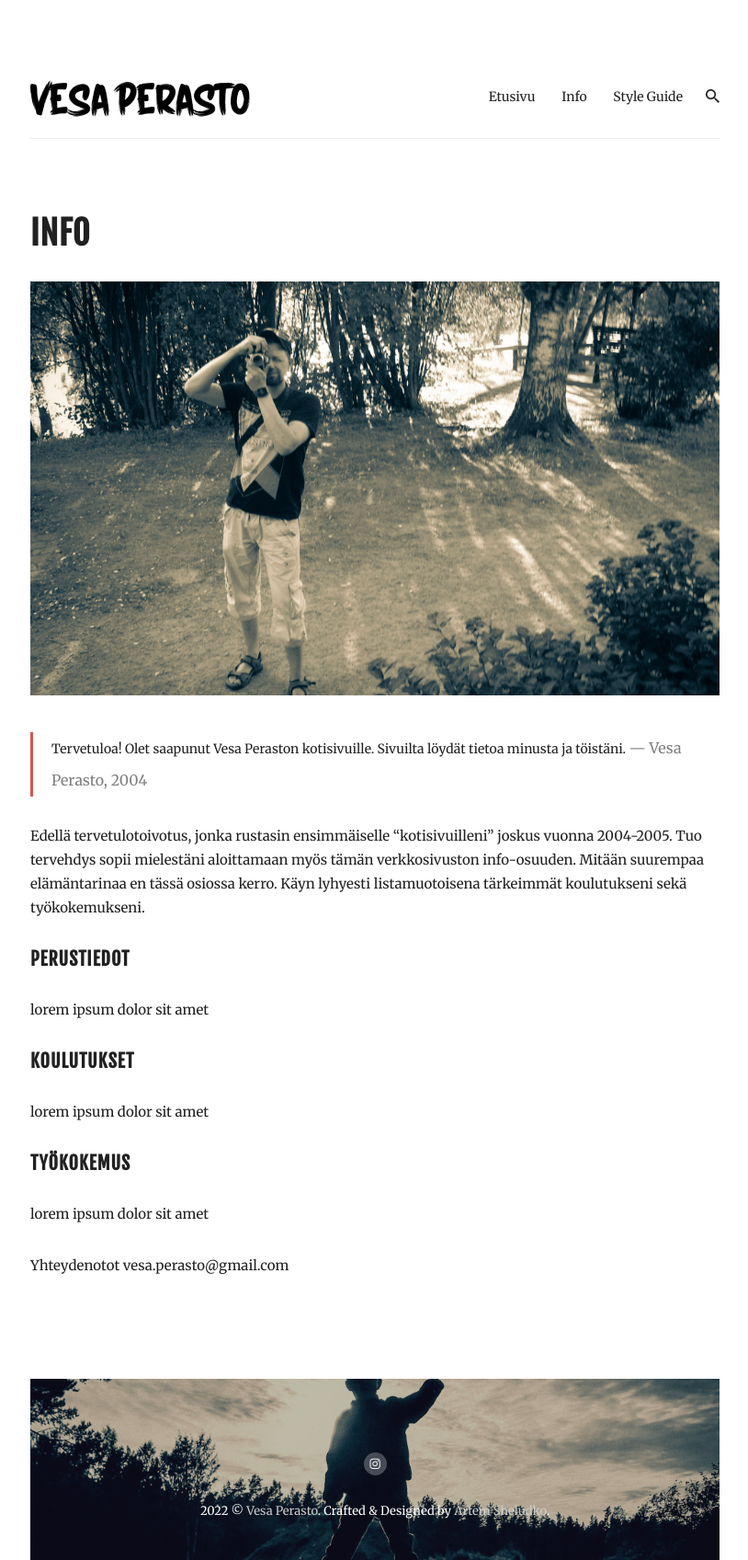
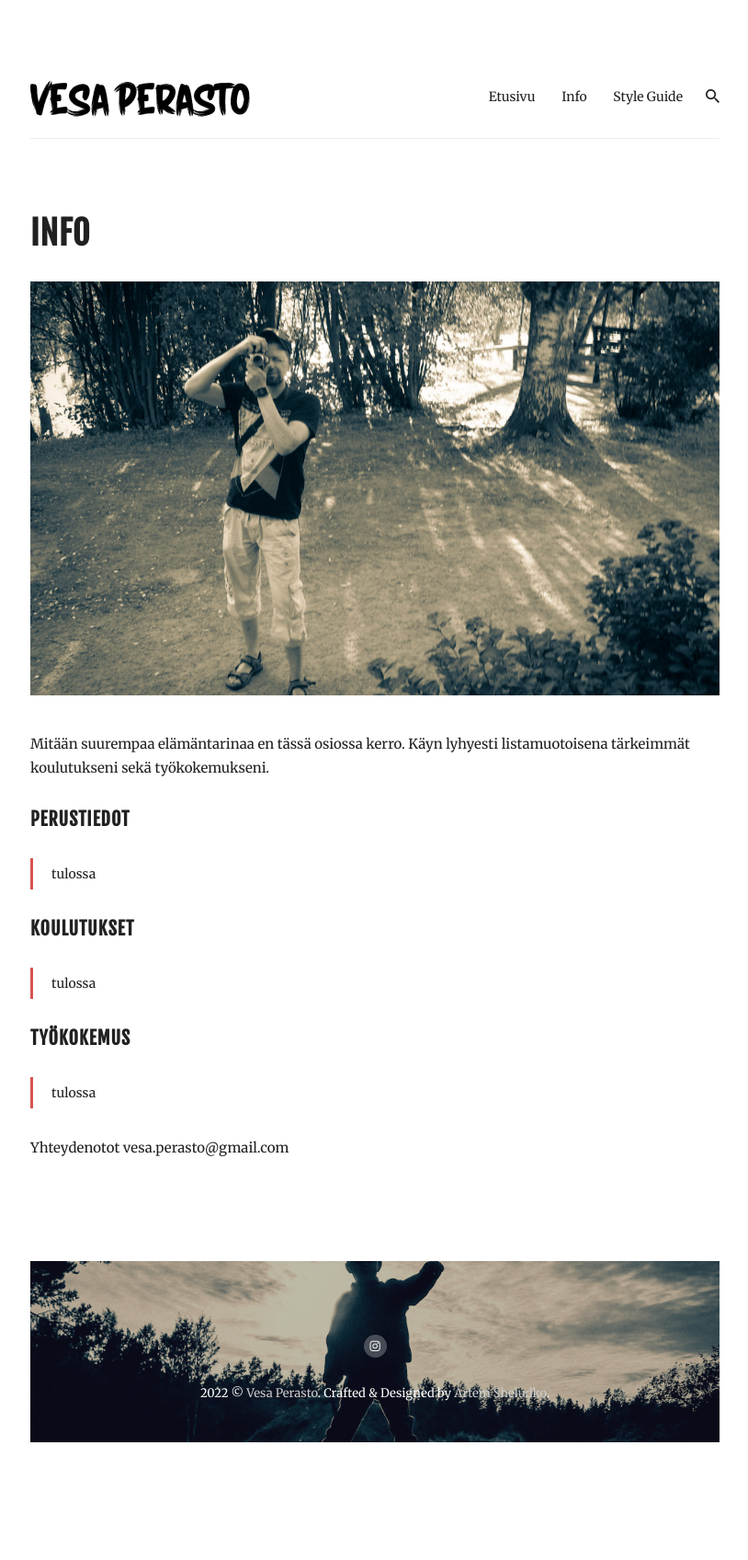
Before and after one commit to vperasto/vperasto.github.io, a Jekyll site: the page built from _pages/Info.md, in a window 1280 px wide. Shown: the whole page at 92% size, without its empty margins (232-1046 px from the left). Built offline with Jekyll 4.4.1, drawn with Linux system fonts in a browser that asks for light colours; nearby versions of some CDN libraries; a file with an impossible date is left out; after the commit the page ends 1568 px from its top, so only the background shows below that.

Commit message:
Update Info.md

```diff
--- a/_pages/Info.md
+++ b/_pages/Info.md
@@ -5,21 +5,18 @@ permalink: /info/
 image: images/01.jpg
 ---
 
-> Tervetuloa! Olet saapunut Vesa Peraston kotisivuille. Sivuilta löydät tietoa minusta ja töistäni.
-> <cite>Vesa Perasto, 2004</cite>
-
-Edellä tervetulotoivotus, jonka rustasin ensimmäiselle "kotisivuilleni" joskus vuonna 2004-2005. Tuo tervehdys sopii mielestäni aloittamaan myös tämän verkkosivuston info-osuuden. Mitään suurempaa elämäntarinaa en tässä osiossa kerro. Käyn lyhyesti listamuotoisena tärkeimmät koulutukseni sekä työkokemukseni.
+Mitään suurempaa elämäntarinaa en tässä osiossa kerro. Käyn lyhyesti listamuotoisena tärkeimmät koulutukseni sekä työkokemukseni.
 
 #### Perustiedot
 
-lorem ipsum dolor sit amet
+> tulossa
 
 #### Koulutukset
 
-lorem ipsum dolor sit amet
+> tulossa
 
 #### Työkokemus
 
-lorem ipsum dolor sit amet
+> tulossa
 
 Yhteydenotot vesa.perasto@gmail.com
```
